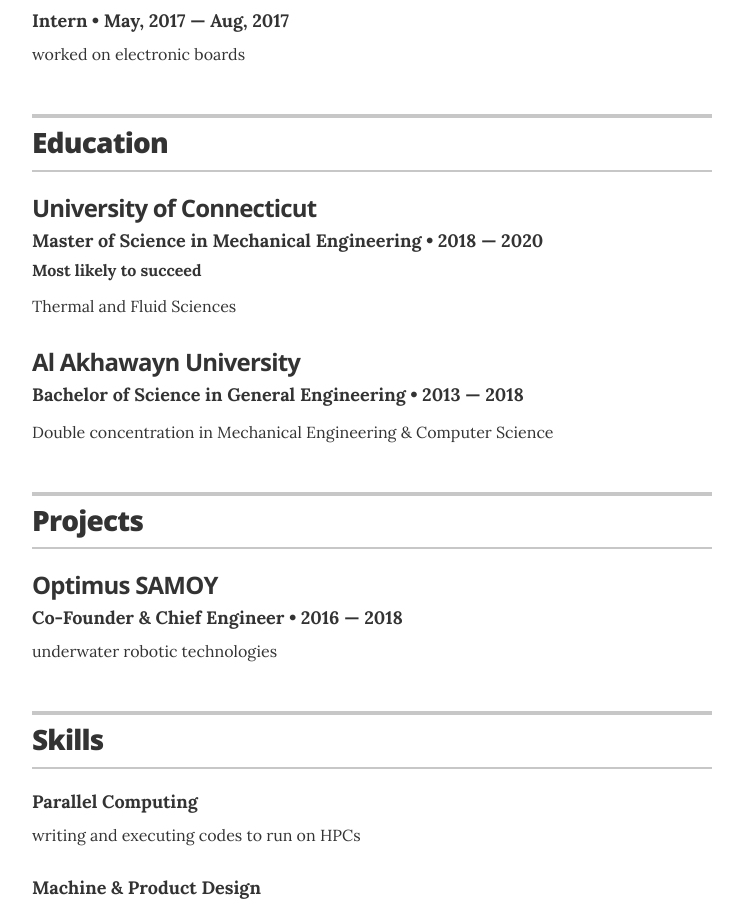
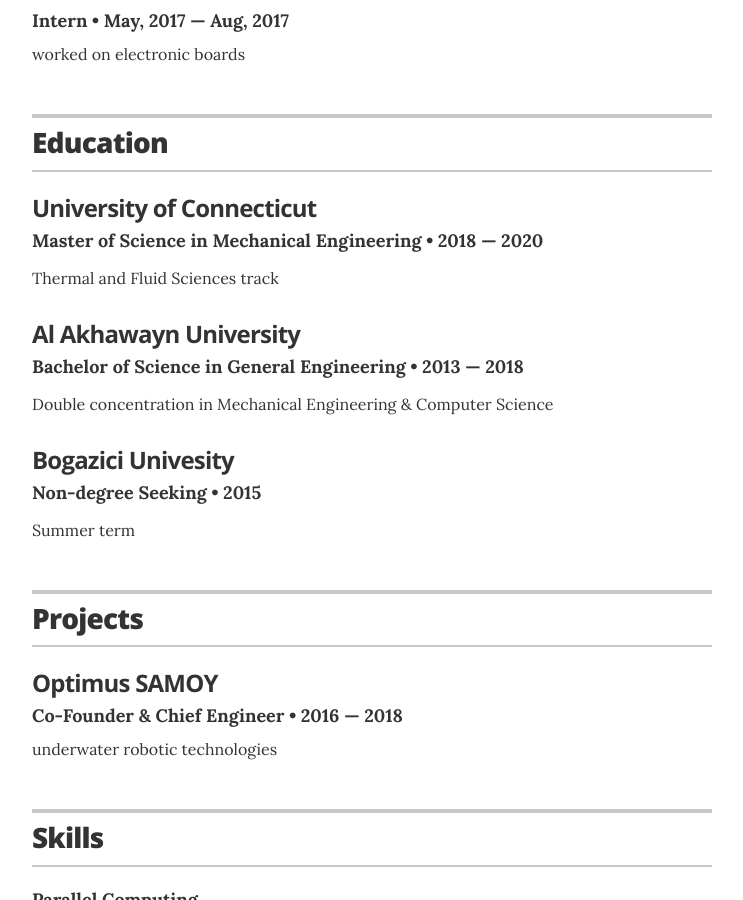
Before and after one commit to oumaimaLam/oumaimaLam.github.io, a Jekyll site: the page built from index.html, in a window 1280 px wide and 900 px high, scrolled down 894 px. Shown: the whole window, without its empty margins (268-1011 px from the left). Built offline with Jekyll 4.4.1, drawn with Linux system fonts in a browser that asks for light colours.

Commit message:
Update education.yml

```diff
--- a/_data/education.yml
+++ b/_data/education.yml
@@ -3,8 +3,8 @@
 - degree: Master of Science in Mechanical Engineering
   uni: University of Connecticut
   year: 2018 &mdash; 2020
-  award: Most likely to succeed
-  summary: Thermal and Fluid Sciences
+  #award: Most likely to succeed
+  summary: Thermal and Fluid Sciences track
 
 # Degree
 - degree: Bachelor of Science in General Engineering
@@ -13,3 +13,12 @@
   #awards:
   #  - award: Best graduating capstone project
   summary: Double concentration in Mechanical Engineering & Computer Science
+
+
+
+- degree: Non-degree Seeking
+  uni: Bogazici Univesity
+  year: 2015
+  #awards:
+  #  - award: Best graduating capstone project
+  summary: Summer term
```
